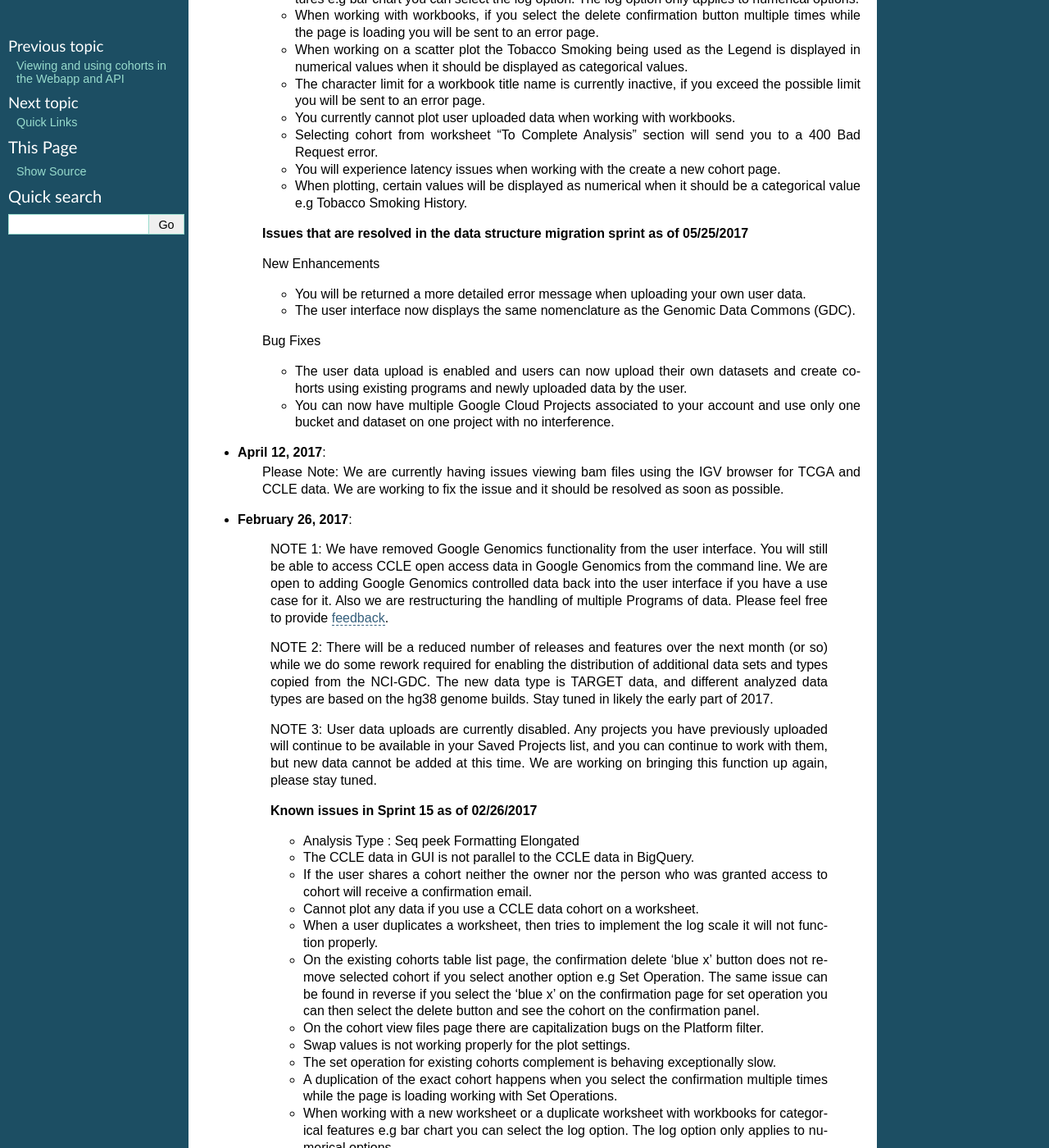
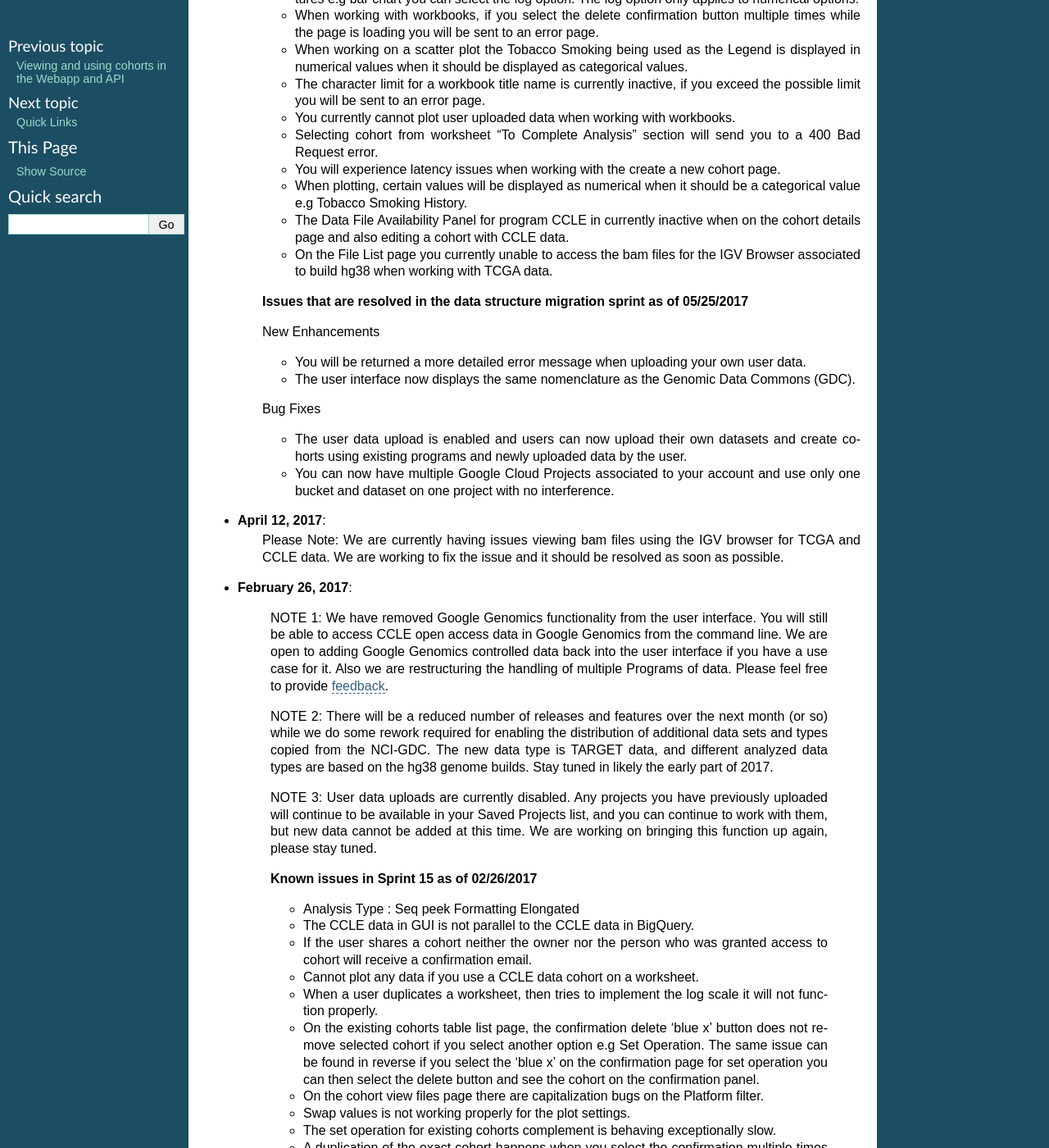
Before and after one commit to isb-cgc/readthedocs, a Sphinx documentation site: the page built from docs/source/sections/webapp/releases.rst, in a window 1280 px wide and 1400 px high, scrolled down 1463 px. Shown: the whole window at 82% size. Built offline with Sphinx 7.4.7, drawn with Linux system fonts in a browser that asks for light colours; pages that are not in the unit, such as notebooks, are missing from menus; some of the changed text lies outside the part shown.

Commit message:
Placed in right section...

```diff
--- a/docs/source/sections/webapp/releases.rst
+++ b/docs/source/sections/webapp/releases.rst
@@ -45,6 +45,8 @@ Web-App Release Notes
     - Selecting cohort from worksheet “To Complete Analysis” section will send you to a 400 Bad Request error.
     - You will experience latency issues when working with the create a new cohort page.
     - When plotting, certain values will be displayed as numerical when it should be a categorical value e.g Tobacco Smoking History.
+    - The Data File Availability Panel for program CCLE in currently inactive when on the cohort details page and also editing a cohort with CCLE data.
+    - On the File List page you currently unable to access the bam files  for the IGV Browser associated to build hg38 when working with TCGA data.
 
     **Issues that are resolved in the data structure migration sprint as of 05/25/2017**
 
```
Also changed, not shown: other parts of docs/source/sections/webapp/releases.rst (+0 -2 lines).
